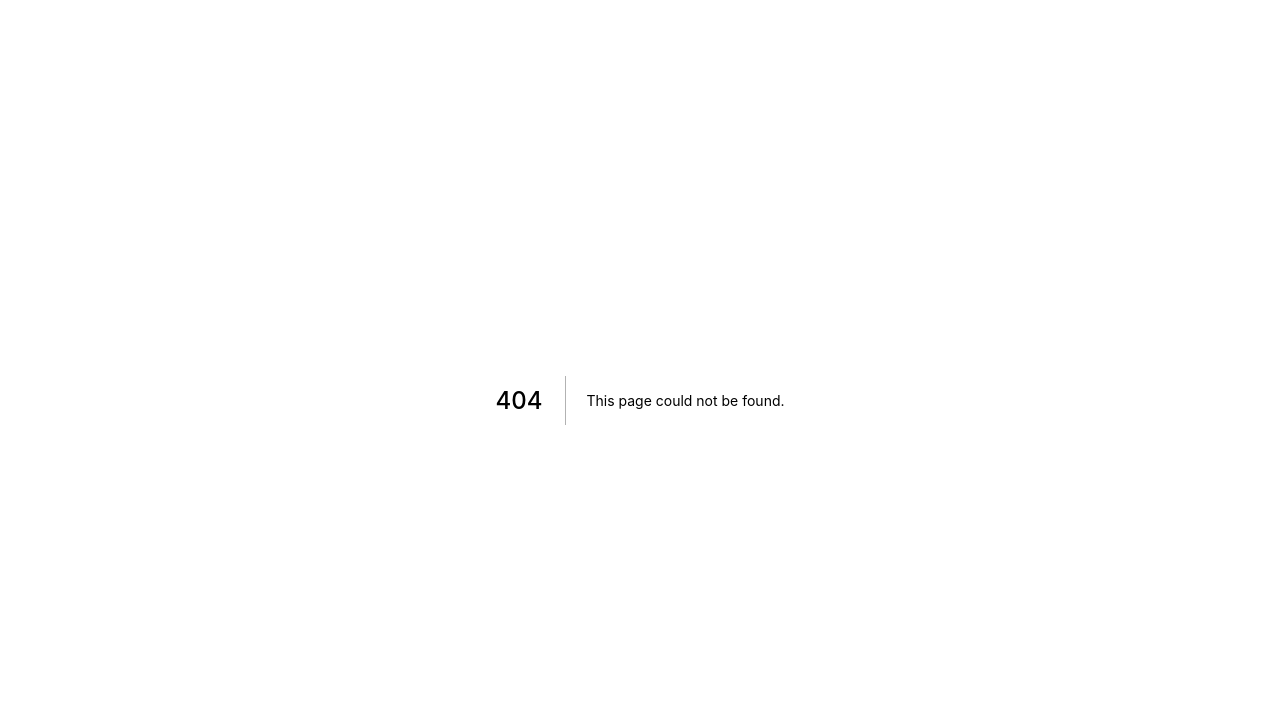
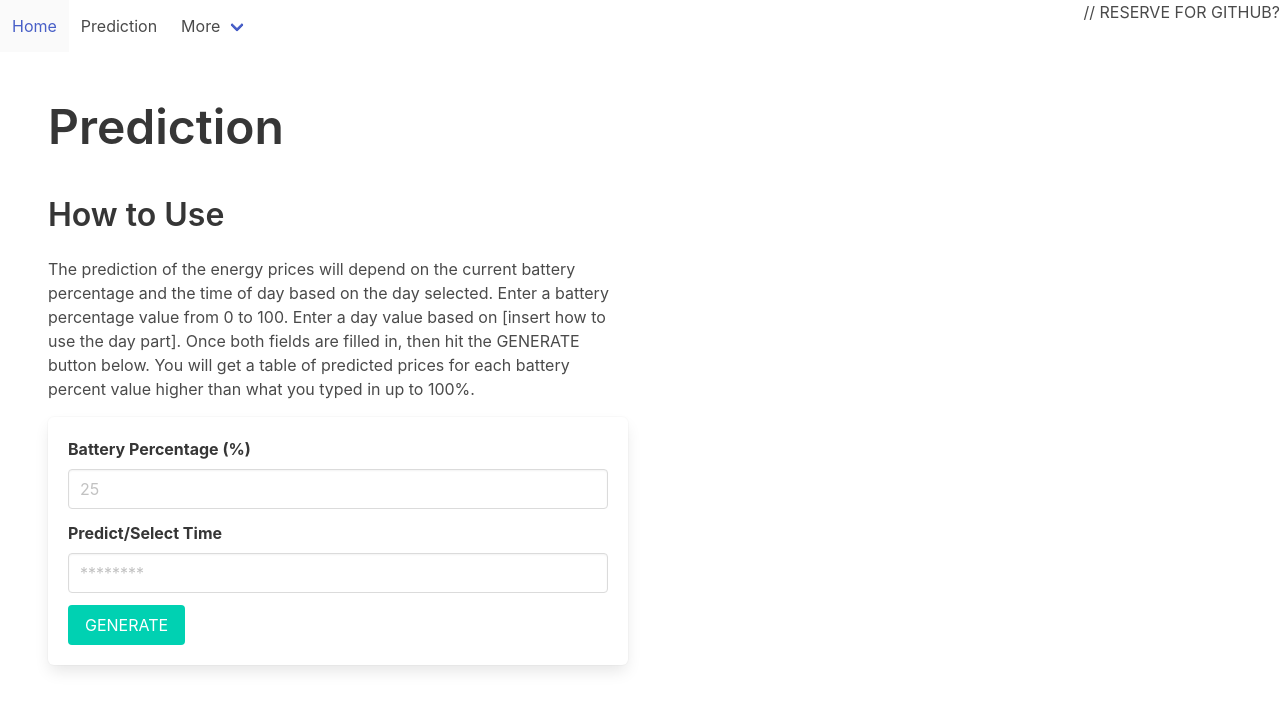
Before and after one commit to imjwang/HooHacks2021, a Next.js app: page /prediction in a window 1280 px wide. Before the commit this address had no page. Shown: the top 710 px of the page. Built offline with nearby package versions, Linux system fonts and the light colour scheme.

Commit message:
IT'S 4:35 AM! I JUST DID A BUNCH OF STUFF

```diff
--- a/components/box.js
+++ b/components/box.js
@@ -5,7 +5,7 @@ export default function Box(){
   <h3 className="title is-3">Get Started!!!!!</h3>
   <p>This is some text here.</p>
 
-  <a className="button is-link is-large is-fullwidth" href="/sample_page">CLICK ME</a>
+  <a className="button is-link is-large is-fullwidth" href="/prediction">CLICK ME</a>
 
 
 
--- /dev/null
+++ b/components/forms.js
@@ -0,0 +1,32 @@
+
+export default function Forms(){
+    return (
+<form className="box">
+  <div className="field">
+    <label className="label">Battery Percentage (%)</label>
+    <div className="control">
+      <input className="input" type="text" placeholder="25"/>
+    </div>
+  </div>
+
+  <div className="field">
+    <label className="label">Predict/Select Time</label>
+    <div className="control">
+      <input className="input" type="text" placeholder="********"/>
+    </div>
+  </div>
+
+
+
+
+
+
+
+
+
+
+
+  <button className="button is-primary">GENERATE</button>
+</form>
+    )
+}
--- a/components/navbar.js
+++ b/components/navbar.js
@@ -7,12 +7,12 @@ export default function Nav(){
 
   <div id="navbarBasicExample" className="navbar-menu">
     <div className="navbar-start">
-      <a className="navbar-item">
+      <a className="navbar-item" href="/">
         Home
       </a>
 
-      <a className="navbar-item">
-        Documentation
+      <a className="navbar-item" href="/prediction">
+        Prediction
       </a>
 
       <div className="navbar-item has-dropdown is-hoverable">
--- a/package.json
+++ b/package.json
@@ -9,6 +9,7 @@
   },
   "dependencies": {
     "bulma": "^0.9.2",
+    "bulma-react-components": "^1.0.2",
     "next": "10.0.5",
     "react": "17.0.1",
     "react-dom": "17.0.1",
--- /dev/null
+++ b/pages/prediction.js
@@ -0,0 +1,38 @@
+import Nav from "../components/navbar.js"
+import Forms from "../components/forms.js"
+
+export default function Home() {
+    return (
+        <div className="content">
+            <Nav />
+        <section className="section">
+
+            <div class="columns">
+
+                <div class="column">
+
+                    <h1 className="title is-1">Prediction</h1>
+                    <h3 className="title is-3">How to Use</h3>
+                    <p>The prediction of the energy prices will depend on the current battery percentage and the time of day based on the day selected.
+                        Enter a battery percentage value from 0 to 100.
+                        Enter a day value based on [insert how to use the day part].
+                        Once both fields are filled in, then hit the GENERATE button below.
+                        You will get a table of predicted prices for each battery percent value higher than what you typed in up to 100%.
+                    </p>
+                    <Forms />
+
+                </div>
+
+                <div class="column">
+
+
+
+                </div>
+
+
+            </div>
+
+        </section>
+        </div>
+    )
+}
```
Also changed, not shown: pages/sample_page.js (+7 -10 lines), 1 other file (tests, documents, lock files or other folders).
